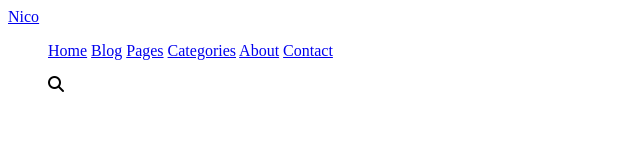
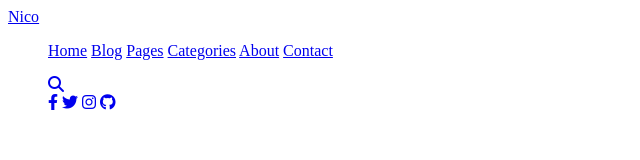
Before and after one commit to Afifa-alo/Nico-Ni, a plain HTML site: page SP5-Assignment/Nico's Blog/index.html in a window 1280 px wide. Shown: the whole page, without its empty margins (0-640 px from the left). Drawn offline with Linux system fonts and the light colour scheme.

Commit message:
nav-done

```diff
--- a/SP5-Assignment/Nico's Blog/index.html
+++ b/SP5-Assignment/Nico's Blog/index.html
@@ -33,7 +33,13 @@
             <!-- collapse on toggle button click-->
             <div class="collapse">
                 <ul class="navbar-nav">
-                    <i class="fas fa-search"></i>
+                    <div class="search-box">
+                        <a href="#" class="nav-link"><i class="fas fa-search"></i></a>
+                    </div>
+                    <a href="#" class="nav-link"><i class="fab fa-facebook-f"></i></a>
+                    <a href="#" class="nav-link"><i class="fab fa-twitter"></i></a>
+                    <a href="#" class="nav-link"><i class="fab fa-instagram"></i></a>
+                    <a href="#" class="nav-link"><i class="fab fa-github"></i></a>
                 </ul>
             </div>
         </nav>
```
